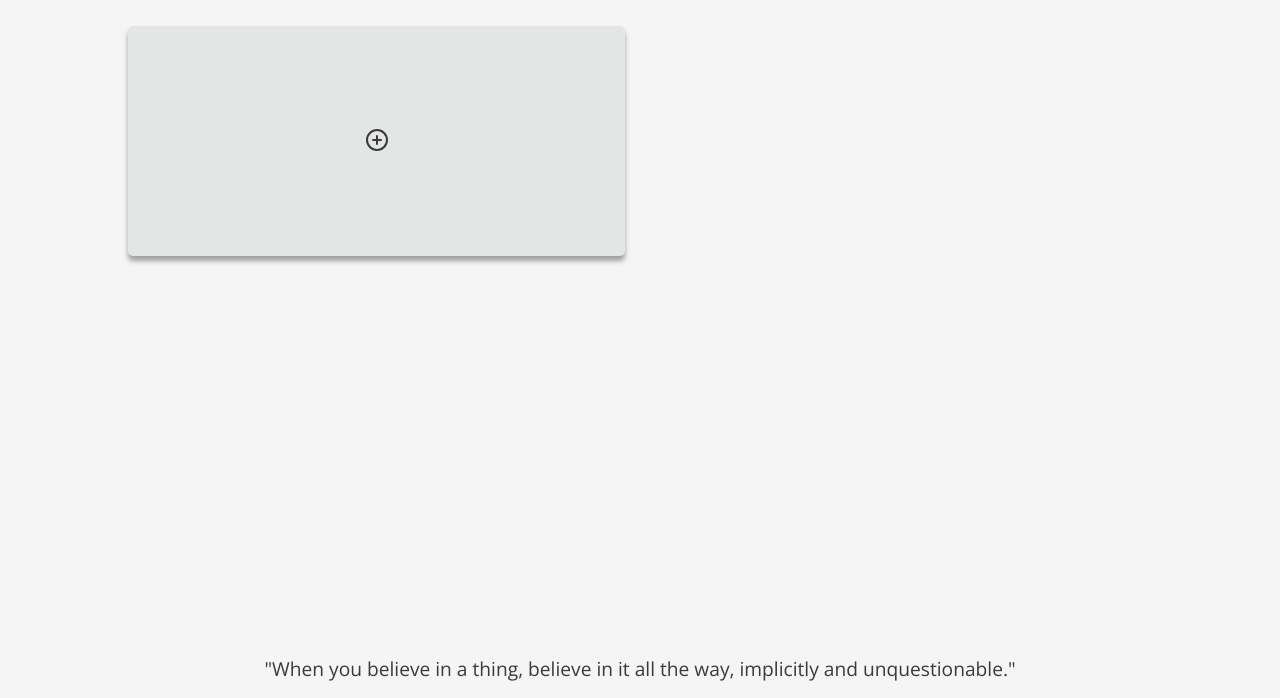
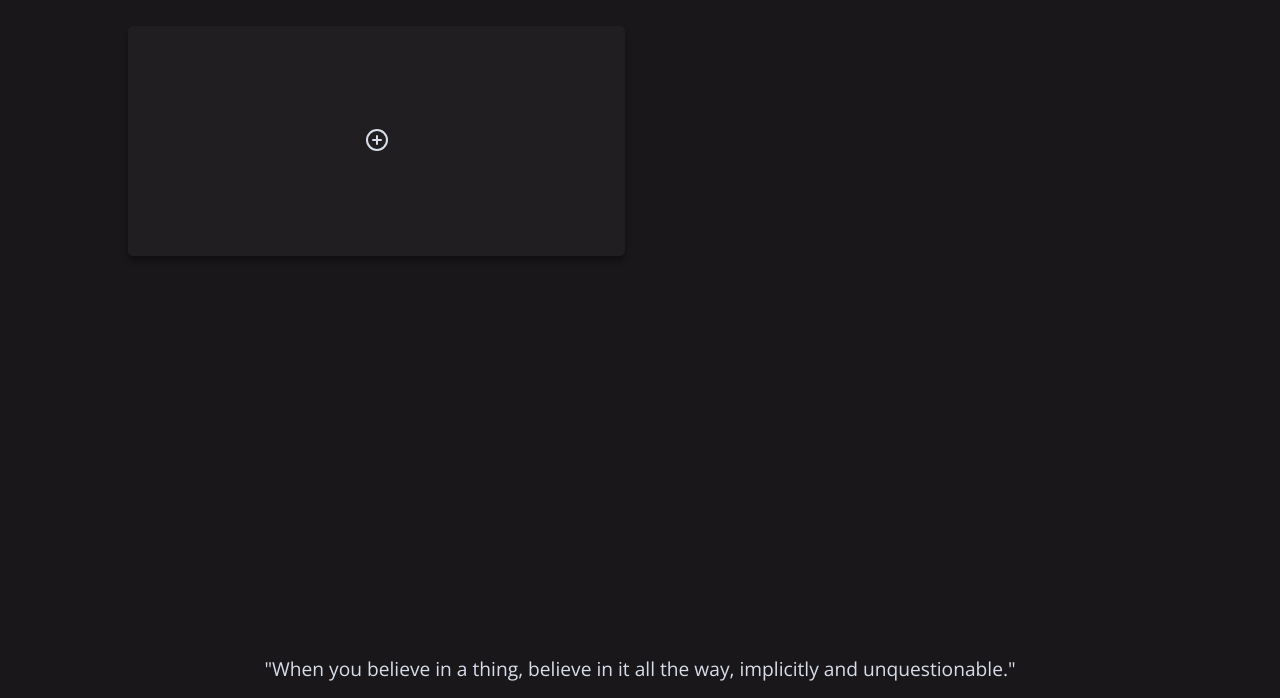
Before and after one commit to dogukan-sys/Book-Library, a plain HTML site: page index.html in a window 1280 px wide. Shown: the part 102-800 px from the top of the page. Drawn offline with nearby package versions, Linux system fonts and the light colour scheme.

Commit message:
darktheme as default

```diff
--- a/assets/js/theme.js
+++ b/assets/js/theme.js
@@ -5,25 +5,25 @@ const bodyBackground = document.querySelector('body')
 const sunIcon = '<svg xmlns="http://www.w3.org/2000/svg" width="24" height="24" viewBox="0 0 24 24" fill="none" stroke="currentColor" stroke-width="2" stroke-linecap="round" stroke-linejoin="round"><circle cx="12" cy="12" r="4"></circle><path d="M12 2v2"></path><path d="M12 20v2"></path><path d="m4.93 4.93 1.41 1.41"></path><path d="m17.66 17.66 1.41 1.41"></path><path d="M2 12h2"></path><path d="M20 12h2"></path><path d="m6.34 17.66-1.41 1.41"></path><path d="m19.07 4.93-1.41 1.41"></path></svg>'
 const moonIcon = '<svg xmlns="http://www.w3.org/2000/svg" width="24" height="24" viewBox="0 0 24 24" fill="none" stroke="currentColor" stroke-width="2" stroke-linecap="round" stroke-linejoin="round"><path d="M12 3a6.364 6.364 0 0 0 9 9 9 9 0 1 1-9-9Z"></path></svg>'
 
-let darkTheme = false
+let lightTheme = false
 
 
-const enableDark = () => {
-	document.body.classList.add('darktheme')
+const enableLight = () => {
+	document.body.classList.add('lighttheme')
 }
 
-const disableDark = () => {
-	document.body.classList.remove('darktheme')
+const disableLight = () => {
+	document.body.classList.remove('lighttheme')
 }
 
 themeToggle.addEventListener('click', () => {
-	if (darkTheme) {
-        disableDark()
+	if (lightTheme) {
+        disableLight()
         themeToggle.innerHTML = sunIcon
-        darkTheme = false
+        lightTheme = false
 	} else {
-		enableDark()
+		enableLight()
         themeToggle.innerHTML = moonIcon
-        darkTheme = true
+        lightTheme = true
 	}
 })
--- a/index.html
+++ b/index.html
@@ -13,7 +13,7 @@
     <header>
         <h1>Your Library</h1>
         <button type="button" class="themeButton">
-            <svg xmlns="http://www.w3.org/2000/svg" width="24" height="24" viewbox="0 0 24 24" fill="none" stroke="currentColor" stroke-width="2" stroke-linecap="round" stroke-linejoin="round" icon-name="moon" id="themeButton__icon" class="lucide lucide-moon"><path d="M12 3a6.364 6.364 0 0 0 9 9 9 9 0 1 1-9-9Z"></path></svg>
+            <svg xmlns="http://www.w3.org/2000/svg" width="24" height="24" viewBox="0 0 24 24" fill="none" stroke="currentColor" stroke-width="2" stroke-linecap="round" stroke-linejoin="round"><circle cx="12" cy="12" r="4"></circle><path d="M12 2v2"></path><path d="M12 20v2"></path><path d="m4.93 4.93 1.41 1.41"></path><path d="m17.66 17.66 1.41 1.41"></path><path d="M2 12h2"></path><path d="M20 12h2"></path><path d="m6.34 17.66-1.41 1.41"></path><path d="m19.07 4.93-1.41 1.41"></path></svg>
         </button>
     </header>
     <main>
--- a/style.css
+++ b/style.css
@@ -1,17 +1,17 @@
 @import url('https://fonts.googleapis.com/css2?family=Open+Sans:ital,wght@0,300;0,400;0,500;0,600;0,700;0,800;1,300;1,400;1,500;1,600;1,700;1,800&display=swap');
 
 :root {
-    --fg: #3a3a3a;
-    --sfg: #494949;
-    --background: #f5f5f5;
-    --cards: #e4e6e6;
-}
-
-.darktheme {
   --background: #19171a;
   --cards: #201e21;
   --fg: #d8dee9;
   --sfg: #2c292e;
+}
+
+.lighttheme {
+  --fg: #3a3a3a;
+  --sfg: #494949;
+  --background: #f5f5f5;
+  --cards: #e4e6e6;
 }
 
 * {
```
